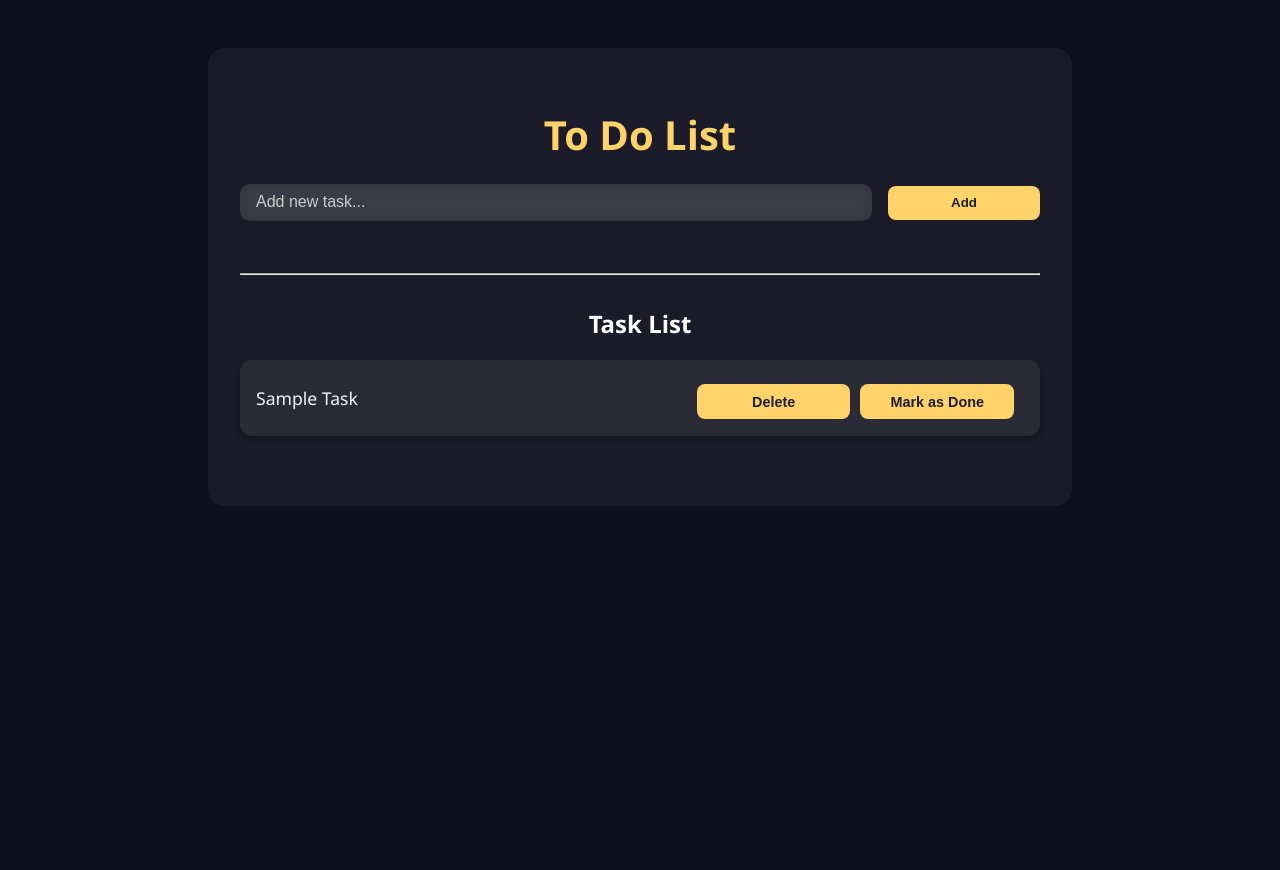
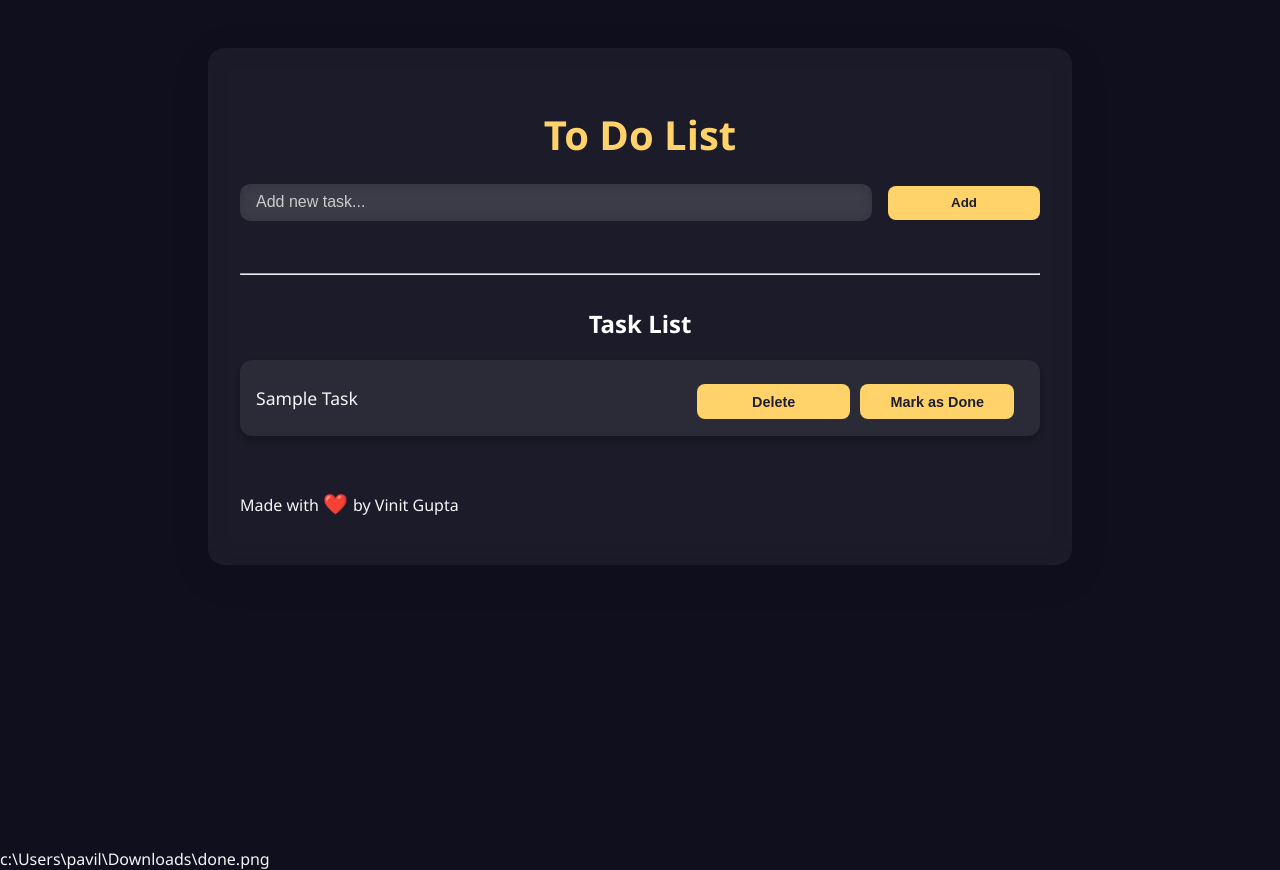
Before and after one commit to VinitKumarGupta/todo-app-react, a React (Vite) app: page / in a window 1280 px wide. Before the commit the page ends 848 px from the top, so only its background shows below. Built offline with nearby package versions, Linux system fonts and the light colour scheme.

Commit message:
Modified UI

```diff
--- a/index.html
+++ b/index.html
@@ -2,12 +2,13 @@
 <html lang="en">
     <head>
         <meta charset="UTF-8" />
-        <link rel="icon" type="image/svg+xml" href="/vite.svg" />
+        <link rel="icon" type="image/x-icon" href="/assets/logo.ico" />
         <meta name="viewport" content="width=device-width, initial-scale=1.0" />
-        <title>Vite + React</title>
+        <title>To-Do App</title>
     </head>
     <body>
         <div id="root"></div>
         <script type="module" src="/src/main.jsx"></script>
     </body>
+    c:\Users\pavil\Downloads\done.png
 </html>
--- a/src/ToDoList.jsx
+++ b/src/ToDoList.jsx
@@ -81,6 +81,19 @@ export default function ToDoList() {
                 })}
             </ul>
             <br />
+            <p>
+                Made with{" "}
+                <span
+                    style={{
+                        color: "#fff",
+                        fontSize: "20px",
+                        marginRight: "5px",
+                    }}
+                >
+                    ❤️
+                </span>
+                by Vinit Gupta
+            </p>
         </div>
     );
 }
```
Also changed, not shown: 1 other file (tests, documents, lock files or other folders).
